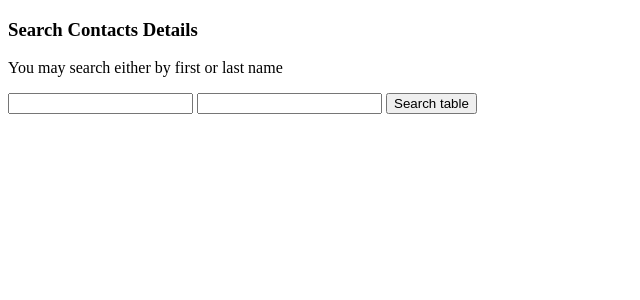
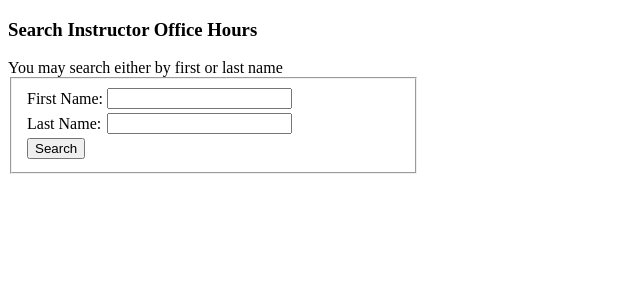
Before and after one commit to TeamOfficeHours/Website, a PHP site: page /officeHours.php in a window 1280 px wide. Shown: the top 300 px of the page, without its empty margins (0-640 px from the left). Run offline with PHP 8.4, Linux system fonts and the light colour scheme.

Commit message:
Add files via upload

```diff
--- a/officeHours.php
+++ b/officeHours.php
@@ -12,21 +12,29 @@
 
 </head>
 
-<p><body>
+<body id="body-color">
+      <div id="register">
 
-	    <h3>Search  Contacts Details</h3>
+	    <h3>Search Instructor Office Hours</h3>
 
-	    <p>You  may search either by first or last name</p>
-
-	    <form  method="post" action="search.php">
-
-	      <input  type="text" lastName="lastName">
-
- 	      <input  type="text" firstName="firstName">
-
-	      <input  type="submit" name="submit" value="Search table">
-
+	    <td>You  may search either by first or last name</td>
+	    <fieldset style="width:30%">
+	    <form  method="POST" action="search.php">
+	      <table border="0">
+              <tr>
+	      <td>First Name:</td>
+	      <td><input  type="text" name="first_Name" /></td>
+              </tr>
+              <tr>
+              <td>Last Name:</td>
+ 	      <td><input  type="text" name="last_Name"  /></td>
+	      </tr>
+	      <tr>
+	      <td><input  type="submit" name="submit" value="Search" /></td>
+	      </tr>
 	    </form>
- </body>
-
+	    </table>
+	    </fieldset>
+</div>
+</body>
 </html>
```
Also changed, not shown: search.php (+31 -14 lines).
